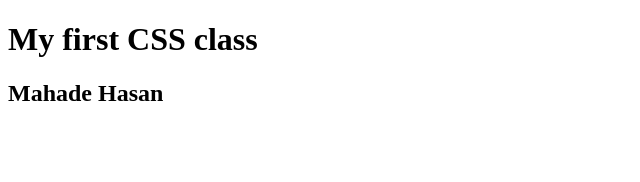
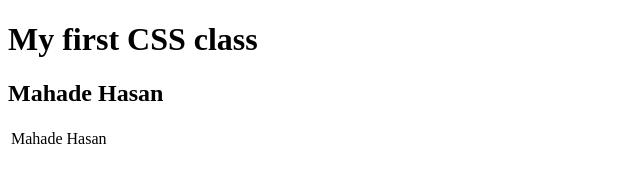
Before and after one commit to mahadeh97/My-first-Repository, a plain HTML site: page index.html in a window 1280 px wide. Shown: the whole page, without its empty margins (0-640 px from the left). Drawn offline with Linux system fonts and the light colour scheme.

Commit message:
mahade hasan

```diff
--- a/index.html
+++ b/index.html
@@ -11,7 +11,7 @@
     <h2>Mahade Hasan</h2>
     <table>
         <tr>
-            <td></td>
+            <td>Mahade Hasan</td>
             <td></td>
         </tr>
         <tr>
```
